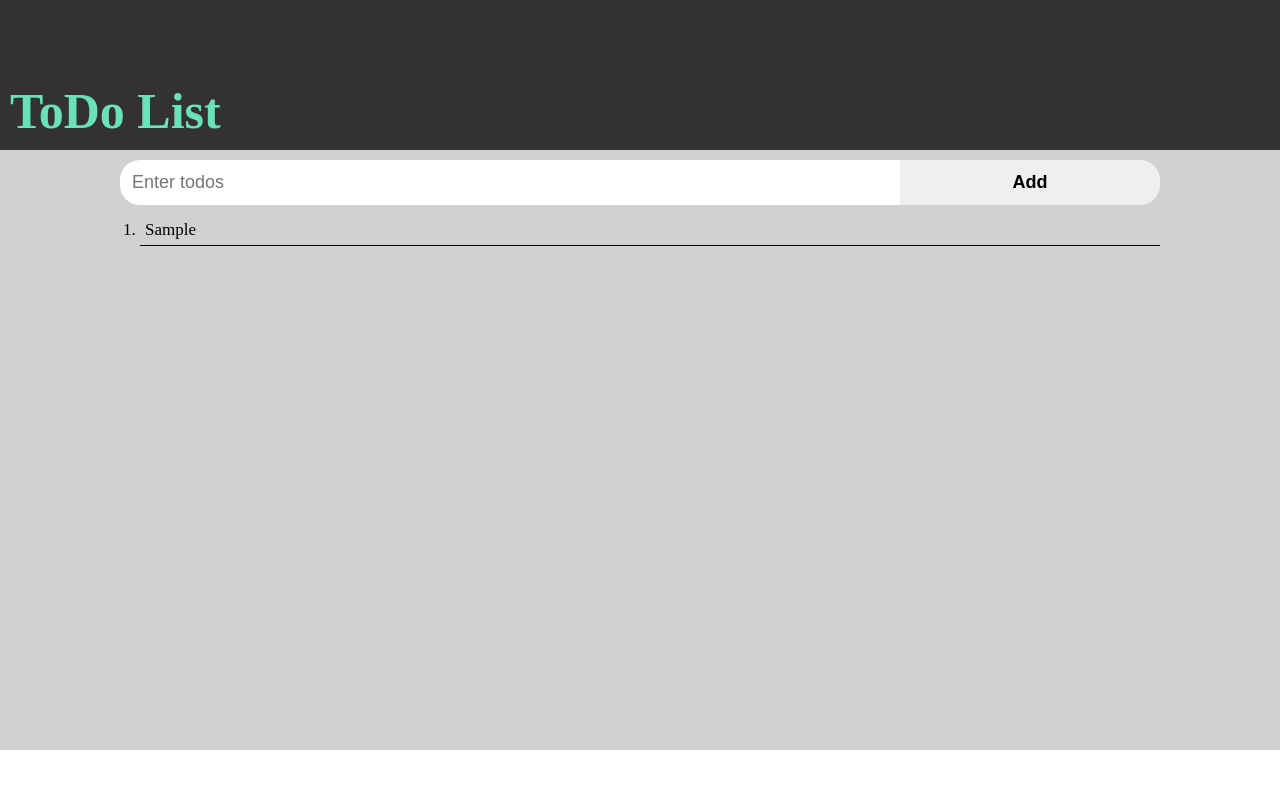
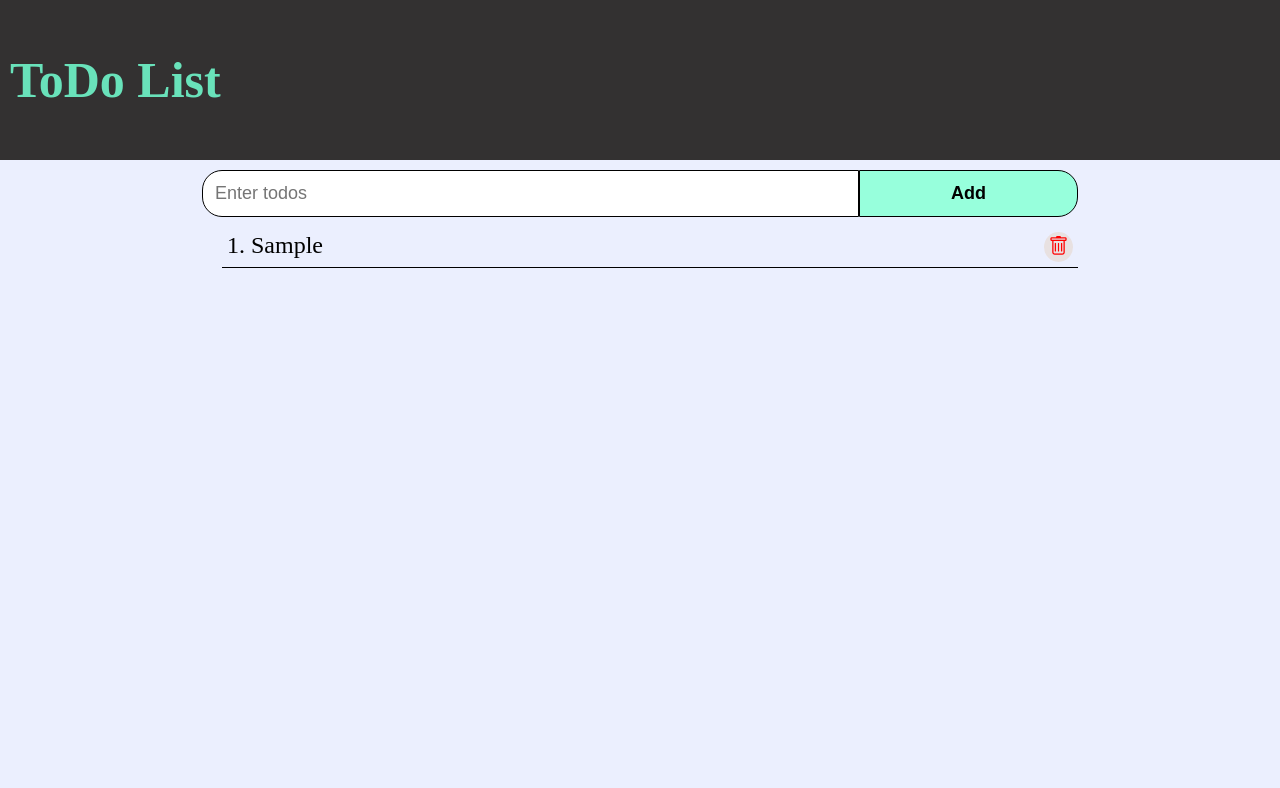
Before and after one commit to soumya1001/To-Do-List, a plain HTML site: page index.html in a window 1280 px wide. Both pictures are taken after typing "Sample" into the empty fields and a click on the button "Add". Drawn offline with nearby package versions, Linux system fonts and the light colour scheme.

Commit message:
Add delete option and local storage

```diff
--- a/index.css
+++ b/index.css
@@ -1,39 +1,39 @@
+html,body {
+    height:100%;;
+}
 *{
     margin: 0;
     padding: 0;
     box-sizing: border-box;
 }
 .head{
-    height: 150px;
     width: 100%;
+    height: 20%;
     background-color: rgb(51, 49, 49);
     color: rgb(105, 226, 186);
     display: flex;
     flex-direction: row;
-    align-items: flex-end;
+    align-items:center;
 }
 .head h1{
     font-size: 50px;
     padding: 10px;
 }
-.container{
-    background-color: rgb(210 209 209);
-}
 .main{
-    height: 75vh;
+    width: 70%;
     padding: 10px;
-    margin: auto 110px;
+    margin: auto auto;
     display: flex;
     flex-direction: column;
 }
 input,button{
-    border: none;
+    outline-style: none;
     margin: 0;
     padding: 0;
 }
 #data{
     margin: 0;
-    border: none;
+    border: 1px solid rgb(0, 0, 0);
     border-radius:20px 0 0px 20px;
     width: 75%;
     padding: 12px;
@@ -43,26 +43,49 @@ input,button{
 #btn{
     float: right;
     width: 25%;
-    border: none;
+    border: 1px solid rgb(0, 0, 0);
     border-radius:0 20px 20px 0;
     font-size: 18px;
     padding: 12px;
     cursor: pointer;
     font-weight: bold;
+    background-color: rgb(151, 255, 220);
 }
 #btn:hover{
-    background-color: rgb(159, 221, 200);
+    background-color: rgb(202, 255, 237);
 }
 .lists{
-    margin-top: 10px;
-    /* border: 2px solid red; */
+    margin: 10px auto;
     padding-left: 20px;
     overflow: auto;
     width: 100%;
-    max-height: 70vh;
 }
 #list li{
-    font-size: 17px;
+    font-size: 24px;
     padding: 5px;
     border-bottom: 1px black solid;
 }
+.container{
+    background-color: rgb(235, 239, 254);
+    height: 80%;
+    overflow: scroll;
+    scrollbar-color: blue;
+}
+.container .task{
+    display: flex;
+}
+.container .task p{
+    width: 100%;
+}
+.container .main .lists #list .del{
+    background-color: rgb(232, 225, 225);
+    border-radius: 100%;
+    font-size: 20px;
+    height: 30px;
+    width: 30px;
+    display: flex;
+    align-items: center;
+    justify-content: center;
+    cursor: pointer;
+    color: rgb(255, 0, 0)
+}
--- a/index.html
+++ b/index.html
@@ -4,8 +4,8 @@
     <meta charset="UTF-8" />
     <meta http-equiv="X-UA-Compatible" content="IE=edge" />
     <meta name="viewport" content="width=device-width, initial-scale=1.0" />
+    <link rel="stylesheet" href="https://cdn.jsdelivr.net/npm/bootstrap-icons@1.9.1/font/bootstrap-icons.css">
     <link rel="stylesheet" href="index.css">
-    <script src="script.js"></script>
     <title>Document</title>
   </head>
   <body>
@@ -17,15 +17,23 @@
       <div class="main">
 
         <div class="adder">
-            <input type="text" placeholder="Enter todos" id="data" />
-            <button id="btn" onclick="add()">Add</button>
+            <input type="text" placeholder="Enter todos" id="data" required />
+            <button id="btn" type="submit">Add</button>
         </div>
+
         <div class="lists">
-          <ol id="list"></ol>
+          <ol id="list">
+            <!-- <li class="task">
+                <p>Title Here</p>
+                <span id="del">
+                  <i class="bi bi-trash"></i>
+                </span>
+            </li> -->
+          </ol>
         </div>
 
       </div>
     </div>
-
+    <script src="script.js"></script>
   </body>
 </html>
--- a/script.js
+++ b/script.js
@@ -1,13 +1,55 @@
-function add(){
-    var li = document.createElement("li");
-    var inputValue = document.getElementById("data").value;
-    var t = document.createTextNode(inputValue);
-    li.appendChild(t);
-    if(inputValue === ''){
-      alert("Empty!! Write something ")
+const input = document.getElementById("data");
+const list = document.getElementById("list");
+const btn = document.getElementById("btn");
+
+const tasks = localStorage.getItem("tasks")?
+JSON.parse(localStorage.getItem("tasks"))
+    :[];
+
+showTasks();
+
+function showTasks(){
+    tasks.forEach((e,index)=>{
+    const li = document.createElement("li");
+    li.className = "task";
+
+    const p = document.createElement("p");
+    li.append(p);
+    p.innerText = (index+1)+". "+ e;
+
+    const span = document.createElement("span");
+    span.className = "del";
+    li.append(span);
+
+    // icon
+    const i = document.createElement("i");
+    i.className="bi bi-trash"; //del icon
+    span.appendChild(i);
+
+    span.addEventListener("click",()=>{
+        removeTasks();
+        tasks.splice(index,1);
+        localStorage.setItem("tasks",JSON.stringify(tasks));
+        showTasks();
+    })
+
+    list.appendChild(li);
+    })
+}
+const removeTasks=()=>{
+    tasks.forEach((e)=>{
+        const div = document.querySelector(".task");
+        div.remove();
+    })
+}
+btn.addEventListener("click",()=>{
+    if(input.value === ''){
+        alert("Empty!! Write something ");
     } else {
-      document.getElementById("list").appendChild(li);
+        removeTasks();
+        tasks.push(input.value);
+        localStorage.setItem("tasks",JSON.stringify(tasks));
+        showTasks();
+        input.value='';
     }
-    document.getElementById("data").value='';
-    // inputValue = '';
-  }
+})
```
